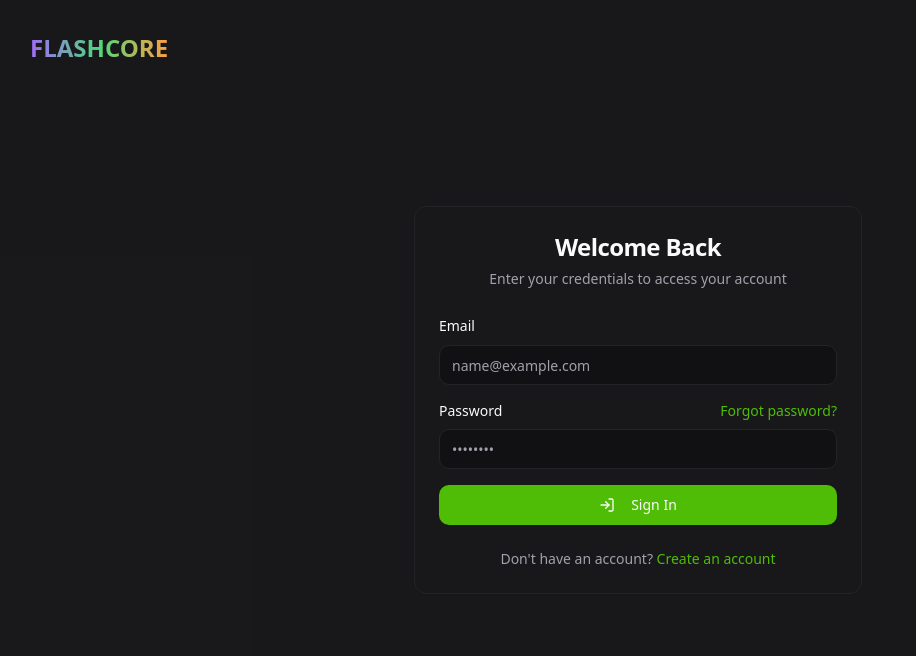
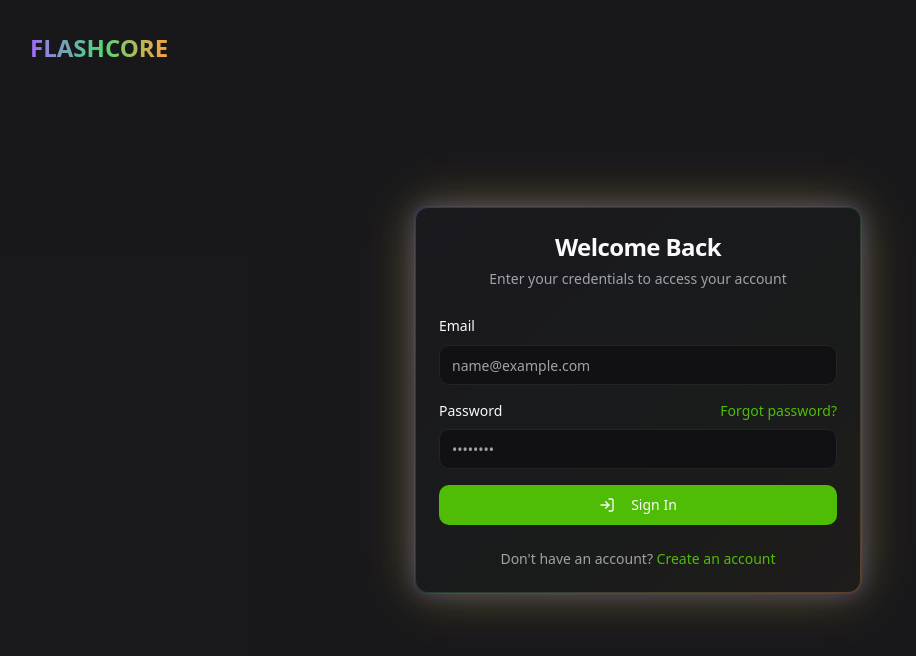
Before and after one commit to 009c0d3/flashcore-pulse-dashboard, a React (Vite) app: page /login in a window 1280 px wide. Shown: the top 656 px of the page, without its empty margins (2-918 px from the left). Built offline with nearby package versions, Linux system fonts and the light colour scheme.

Commit message:
Refactor: Darken card container gradient
Modify the gradient effect for card containers to use a darker neon gradient.

```diff
--- a/src/components/ui/card.tsx
+++ b/src/components/ui/card.tsx
@@ -1,3 +1,4 @@
+
 import * as React from "react"
 
 import { cn } from "@/lib/utils"
@@ -10,6 +11,11 @@ const Card = React.forwardRef<
     ref={ref}
     className={cn(
       "rounded-lg border bg-card text-card-foreground shadow-sm",
+      "relative before:absolute before:inset-0 before:rounded-lg before:p-[1px]",
+      "before:bg-gradient-to-br before:from-flashcore-purple/30 before:via-flashcore-green/20 before:to-flashcore-orange/30",
+      "before:shadow-[0_0_20px_rgba(161,107,247,0.3),0_0_40px_rgba(76,217,123,0.2),0_0_60px_rgba(255,159,64,0.3)]",
+      "after:absolute after:inset-[1px] after:rounded-lg after:bg-gradient-to-br after:from-card/95 after:to-card/90",
+      "after:backdrop-blur-sm",
       className
     )}
     {...props}
@@ -23,7 +29,7 @@ const CardHeader = React.forwardRef<
 >(({ className, ...props }, ref) => (
   <div
     ref={ref}
-    className={cn("flex flex-col space-y-1.5 p-6", className)}
+    className={cn("flex flex-col space-y-1.5 p-6 relative z-10", className)}
     {...props}
   />
 ))
@@ -60,7 +66,7 @@ const CardContent = React.forwardRef<
   HTMLDivElement,
   React.HTMLAttributes<HTMLDivElement>
 >(({ className, ...props }, ref) => (
-  <div ref={ref} className={cn("p-6 pt-0", className)} {...props} />
+  <div ref={ref} className={cn("p-6 pt-0 relative z-10", className)} {...props} />
 ))
 CardContent.displayName = "CardContent"
 
@@ -70,7 +76,7 @@ const CardFooter = React.forwardRef<
 >(({ className, ...props }, ref) => (
   <div
     ref={ref}
-    className={cn("flex items-center p-6 pt-0", className)}
+    className={cn("flex items-center p-6 pt-0 relative z-10", className)}
     {...props}
   />
 ))
```
